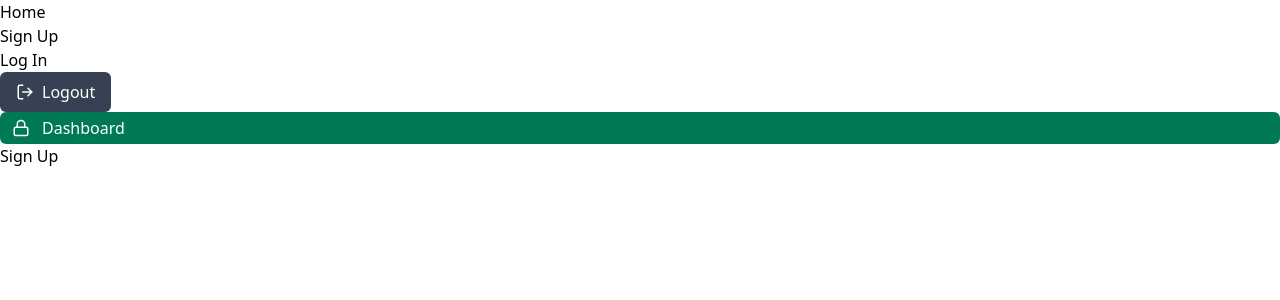
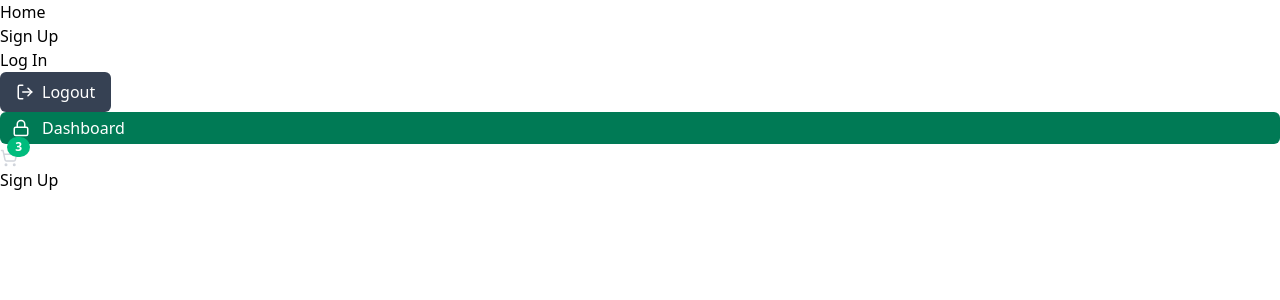
Before and after one commit to maytaborda/E-commerce-tpi, a React (Vite) app: page /signup in a window 1280 px wide. Shown: the top 300 px of the page. Built offline with nearby package versions, Linux system fonts and the light colour scheme.

Commit message:
feat: creacion del componente CartButton

```diff
--- a/src/App.jsx
+++ b/src/App.jsx
@@ -5,6 +5,7 @@ import LoginPage from './pages/LoginPage';
 import Navbar from './components/NavBar';
 import AuthStatus from './components/AuthStatus';
 import Dashboard from './components/Dashboard';
+import CartButton from './components/CartButton';
 
 const App = () => {
   const userLogin = false;
@@ -13,6 +14,7 @@ const App = () => {
       <Navbar />
       <AuthStatus />
       <Dashboard />
+      <CartButton user={true} cart={[1,2,3]} />
       <Routes>
         <Route path="/" element={<HomePage/>} />
         <Route path="/signup" element={!userLogin ? <SignUpPage /> : <Navigate to="/" />} />
--- /dev/null
+++ b/src/components/CartButton.jsx
@@ -0,0 +1,15 @@
+import { ShoppingCart } from "lucide-react"
+import { Link } from "react-router-dom"
+
+const CartButton = ({user = true, cart}) => {
+    return (
+        user && (
+            <Link className="relative group text-gray-300 hover:text-emerald-400 transition duration-300 ease-in-out">
+                <ShoppingCart className="inline-block mr-1" size={18} />
+                {cart.length > 0 && <span className="absolute -top-2 -right-2 inline-flex items-center justify-center px-2 py-1 text-xs font-bold leading-none text-white bg-emerald-500 hover:bg-emerald-300 transition duration-300 ease-in-out rounded-full">{cart.length}</span>}
+            </Link>
+        )
+    );
+}
+
+export default CartButton
```
